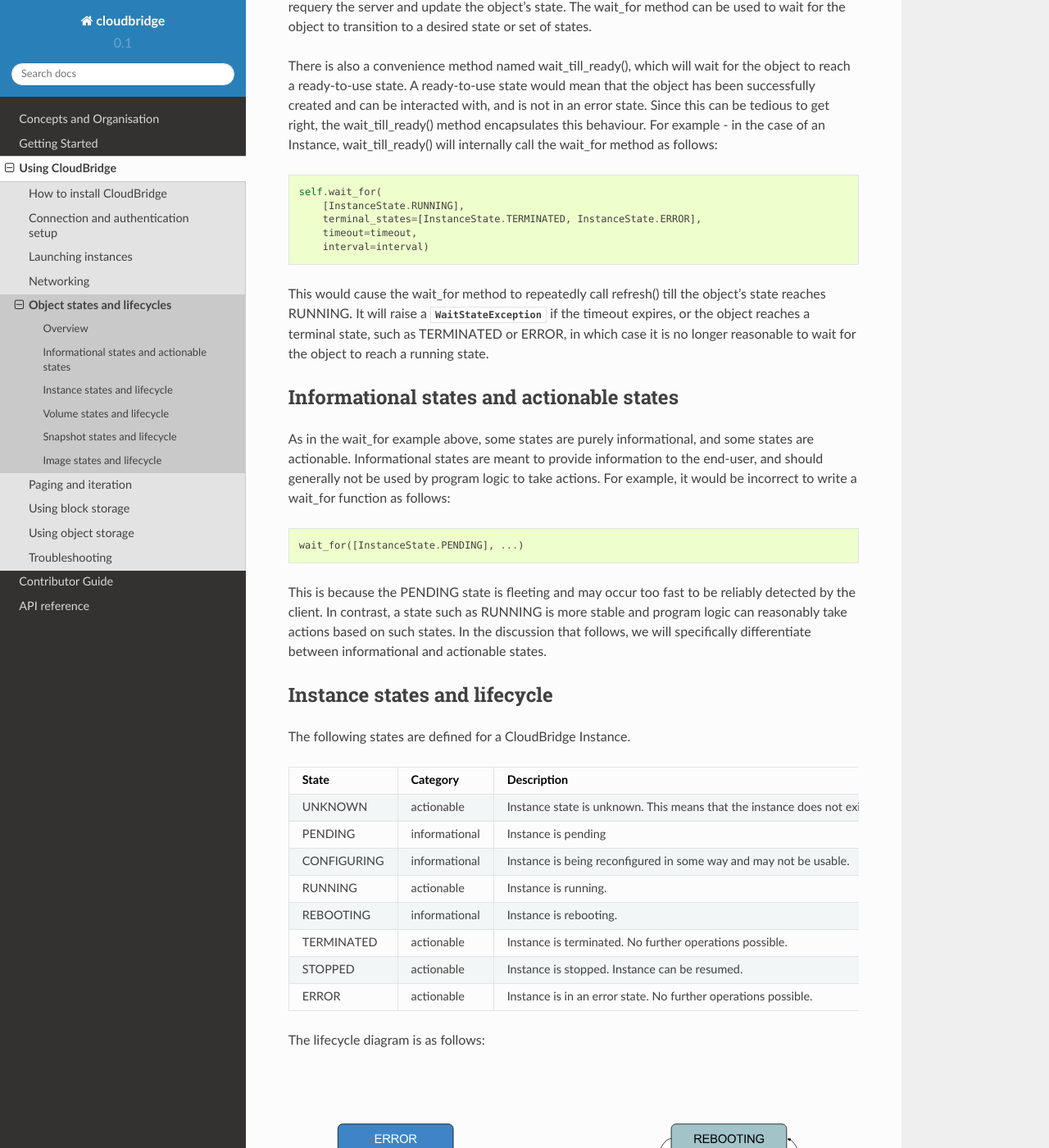
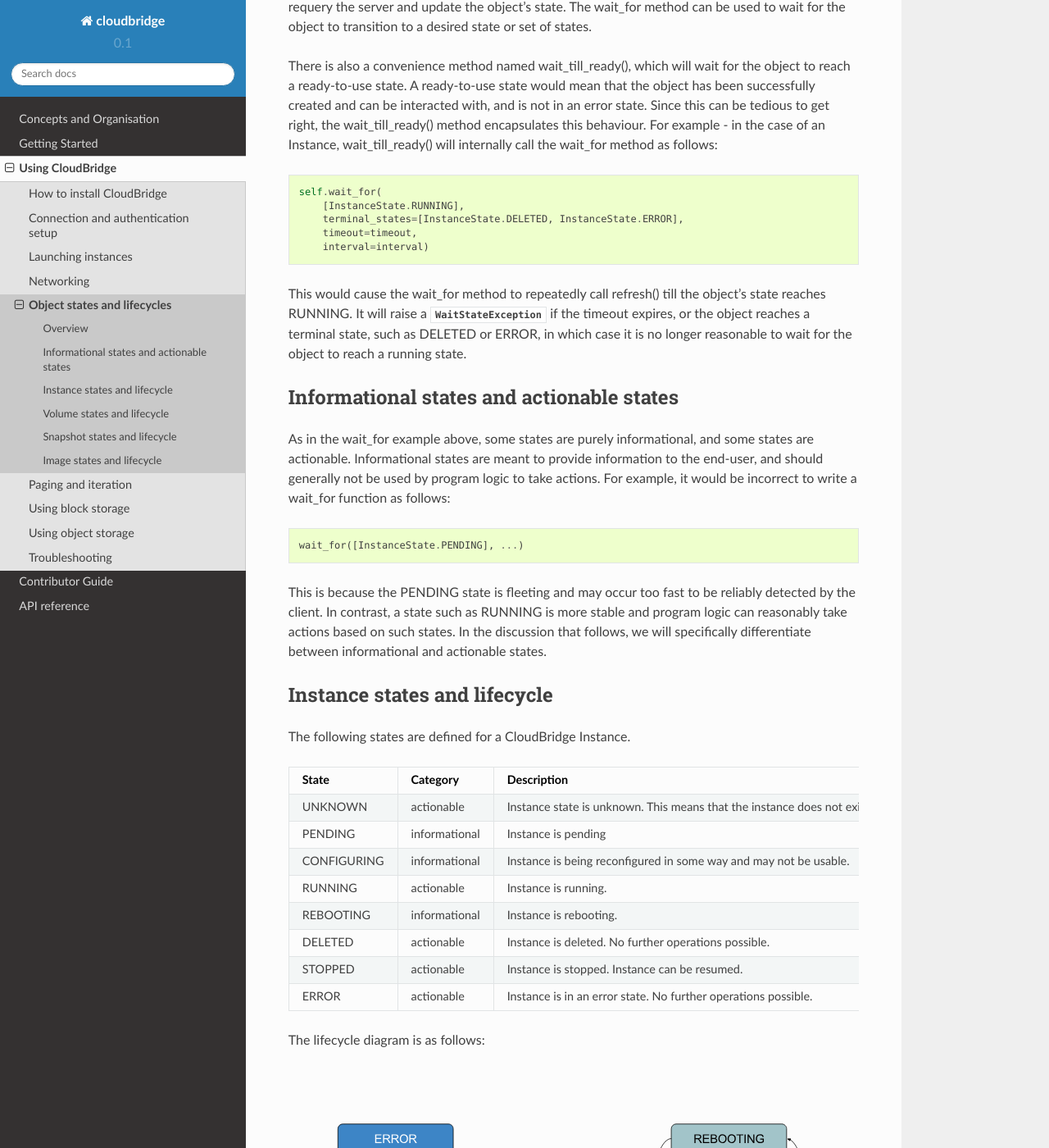
Before and after one commit to CloudVE/cloudbridge, a Sphinx documentation site: the page built from docs/topics/object_lifecycles.rst, in a window 1280 px wide and 1400 px high, scrolled down 484 px. Shown: the whole window at 82% size. Built offline with Sphinx 7.4.7 and the Read the Docs theme 2.0.0, drawn with Linux system fonts in a browser that asks for light colours.

Commit message:
Update docs to reflect instance state change from TERMINATED to DELETED.

```diff
--- a/docs/getting_started.rst
+++ b/docs/getting_started.rst
@@ -179,7 +179,7 @@
 
     inst.terminate()
     from cloudbridge.cloud.interfaces import InstanceState
-    inst.wait_for([InstanceState.TERMINATED, InstanceState.UNKNOWN],
+    inst.wait_for([InstanceState.DELETED, InstanceState.UNKNOWN],
                    terminal_states=[InstanceState.ERROR])  # Blocking call
     fip.delete()
     fw.delete()
--- a/docs/topics/object_lifecycles.rst
+++ b/docs/topics/object_lifecycles.rst
@@ -31,14 +31,14 @@
 
     self.wait_for(
         [InstanceState.RUNNING],
-        terminal_states=[InstanceState.TERMINATED, InstanceState.ERROR],
+        terminal_states=[InstanceState.DELETED, InstanceState.ERROR],
         timeout=timeout,
         interval=interval)
 
 This would cause the wait_for method to repeatedly call refresh() till the
 object's state reaches RUNNING. It will raise a :class:`WaitStateException`
 if the timeout expires, or the object reaches a terminal state, such as
-TERMINATED or ERROR, in which case it is no longer reasonable to wait for the
+DELETED or ERROR, in which case it is no longer reasonable to wait for the
 object to reach a running state.
 
 Informational states and actionable states
@@ -76,7 +76,7 @@
                                       way and may not be usable.
 RUNNING               actionable      Instance is running.
 REBOOTING             informational   Instance is rebooting.
-TERMINATED            actionable      Instance is terminated. No further
+DELETED               actionable      Instance is deleted. No further
                                       operations possible.
 STOPPED               actionable      Instance is stopped. Instance can be
                                       resumed.
```
